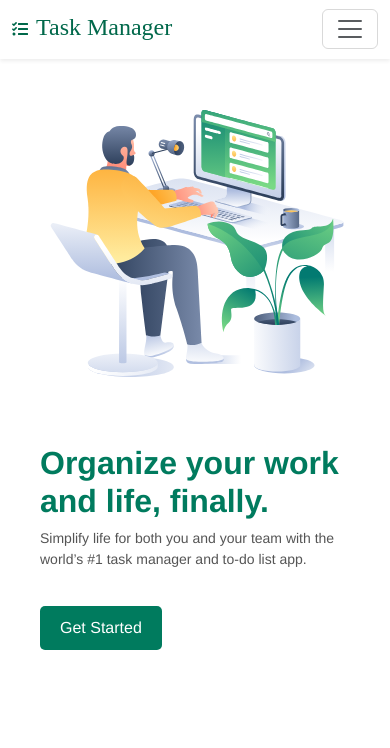
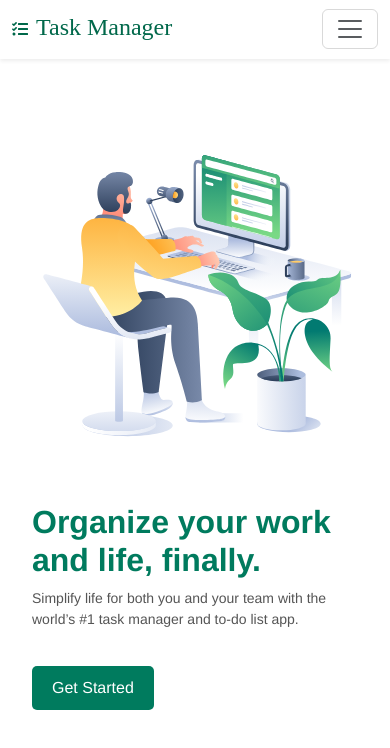
Before and after one commit to vishwanathkhuli/Task-Manager-Full-Stack, a React (Create React App) app in the folder Frontend/: page / in a window 390 px wide. Shown: the top 748 px of the page. Built offline with nearby package versions, Linux system fonts and the light colour scheme; no server answers; a web font is replaced by a local one.

Commit message:
update ui

```diff
--- a/Frontend/src/App.css
+++ b/Frontend/src/App.css
@@ -90,8 +90,6 @@ input.form-control {
   flex-direction: row;
   justify-content: center;
   align-items: center;
-  height: 85vh;
-
 }
 
 .left-side {
@@ -133,7 +131,7 @@ input.form-control {
 @media (max-width: 768px) {
 
   body {
-    padding-top: 55px;
+    padding-top: 120px !important;
   }
 
   .main {
@@ -145,7 +143,7 @@ input.form-control {
   .left-side {
     max-width: 100% !important;
     height: 50% !important;
-    padding: none !important;
+    padding: 20px !important;
     align-items: center;
   }
 
@@ -161,7 +159,7 @@ input.form-control {
     max-width: 100% !important;
     height: 40% !important;
     margin: none !important;
-    padding: none !important;
+    padding: 20px !important;
   }
 
   .add-task-text {
@@ -171,4 +169,5 @@ input.form-control {
   .search-container {
     width: 40%;
   }
+
 }
--- a/Frontend/src/pages/Homepage.js
+++ b/Frontend/src/pages/Homepage.js
@@ -9,10 +9,10 @@ export default function Homepage() {
   return (
     <div
       className="container-fluid d-flex align-items-center justify-content-between main"
-      style={{ height: "calc(100vh - 70px)", padding: "20px" }}
+      style={{ height: "calc(100vh - 80px)" }}
     >
       {/* Left Side */}
-      <div className="left-side" style={{ maxWidth: "50%", padding: "20px" }}>
+      <div className="left-side" style={{ maxWidth: "50%", }}>
         <h1 className="heading-fonts" style={{ fontWeight: "bold", fontSize: "3rem", color: "#007B5E" }}>
           Organize your work and life, finally.
         </h1>
@@ -40,7 +40,7 @@ export default function Homepage() {
       {/* Right Side with Lottie Animation */}
       <div
         className="right-side d-flex align-items-center justify-content-center"
-        style={{ maxWidth: "50%", textAlign: "center", padding: "20px" }}
+        style={{ maxWidth: "50%", textAlign: "center" }}
       >
         <Lottie animationData={animationData} style={{ width: "100%", maxWidth: "400px" }} />
       </div>
```
